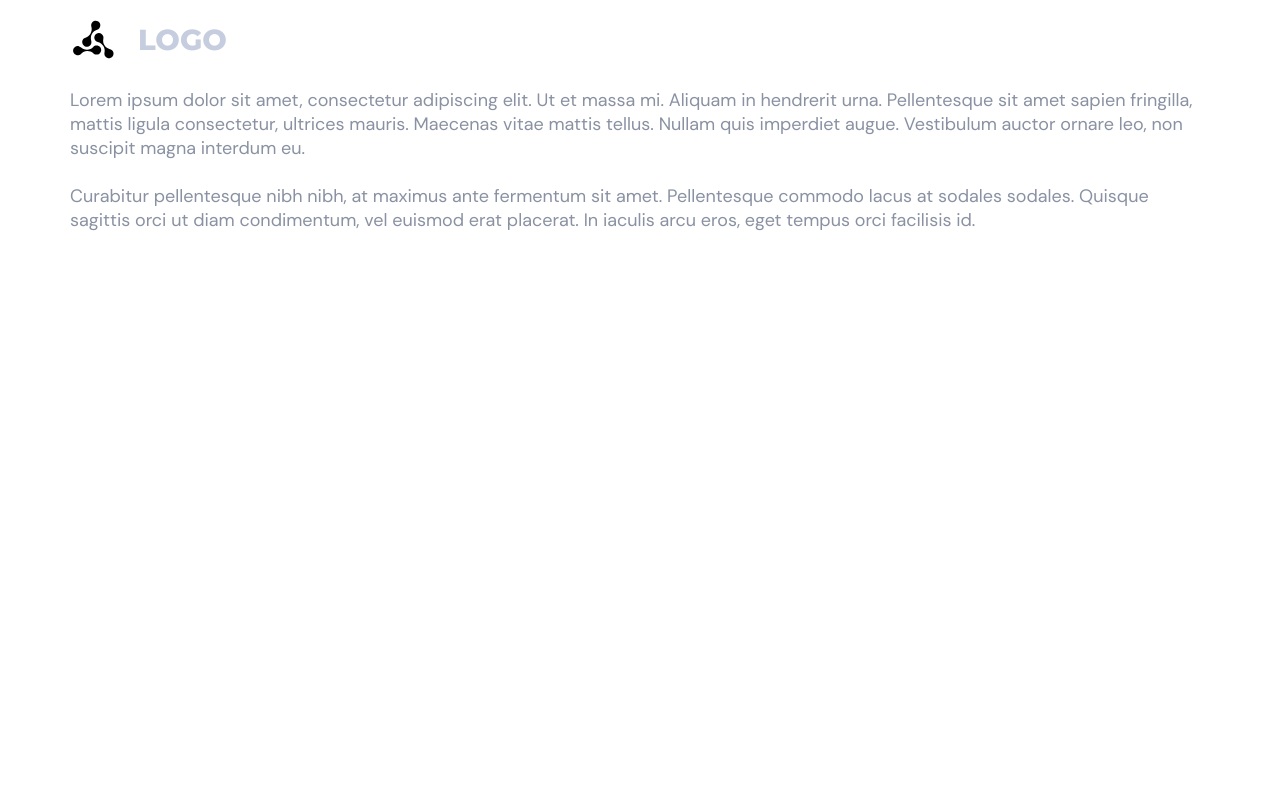
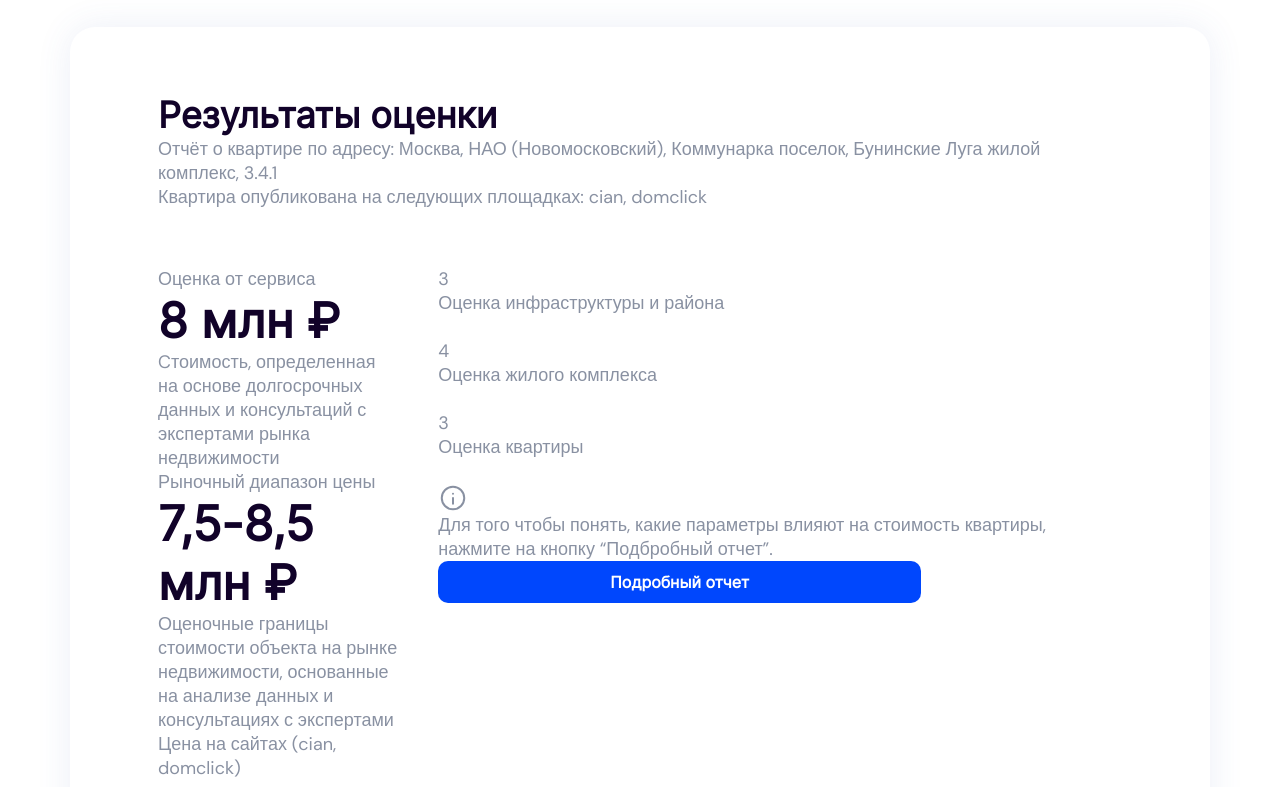
Before and after one commit to LevanovaElena/dvigus-test-task, a React (Create React App) app: page / in a window 1280 px wide. Shown: the part 680-1467 px from the top of the page. Before the commit the page ends 982 px from the top, so only its background shows below. Built offline with nearby package versions, Linux system fonts and the light colour scheme.

Commit message:
added results component

```diff
--- /dev/null
+++ b/src/components/estimation/estimation.component.tsx
@@ -0,0 +1,36 @@
+import React, {useState} from "react";
+
+
+type EstimationProps = {
+    result: number;
+    caption: string;
+    text: string;
+}
+
+const getEstimationColor = (result: number) => {
+    switch (result) {
+        case 4:
+            return 'warning';
+        case 3:
+            return 'success';
+        default:
+            return 'warning';
+    }
+}
+export const Estimation = ({result, caption, text}: EstimationProps): React.JSX.Element => {
+    const [isOpened, setIsOpened] = useState(false);
+    return (
+        <div className="estimation">
+            <header>
+                <div className={`estimation__result ${getEstimationColor}`}>{result}</div>
+                <div className={`estimation__caption `}>{caption}</div>
+                <button className={`estimation__button ${isOpened}`} onClick={()=>setIsOpened(prevState => !prevState)}></button>
+            </header>
+            {isOpened ?
+                <div className='estimation__text'>
+                    <p>{text}</p>
+                </div> : null
+            }
+        </div>
+    );
+}
--- /dev/null
+++ b/src/components/results-item/results-item.component.tsx
@@ -0,0 +1,16 @@
+import React from "react";
+
+type ResultsItemProps = {
+    caption: string;
+    result: string;
+    text: string
+}
+export const ResultsItem = ({caption, result, text}: ResultsItemProps): React.JSX.Element => {
+    return (
+        <div className="results-item">
+            <p>{caption}</p>
+            <h2>{result}</h2>
+            <p>{text}</p>
+        </div>
+    );
+}
--- /dev/null
+++ b/src/components/results/results.component.tsx
@@ -0,0 +1,43 @@
+import React from "react";
+import {Button} from "../button/button.component";
+import {ResultsItem} from "../results-item/results-item.component";
+import City from "../../assets/images/city.jpg";
+import IconInfo from "../../assets/images/icons/information-circle-contained.svg";
+import {Estimation} from "../estimation/estimation.component";
+import {mockEstimations} from "../../mocks/estimations.mock";
+
+
+type ResultsProps = {
+    results?: string;
+}
+export const Results = ({results,}: ResultsProps): React.JSX.Element => {
+    return (
+        <section className="results">
+            <div className="results__header">
+                <h3>Результаты оценки</h3>
+                <p>Отчёт о квартире по адресу: Москва, НАО (Новомосковский), Коммунарка поселок, Бунинские Луга жилой комплекс, 3.4.1</p>
+                <p>Квартира опубликована на следующих площадках: cian, domclick</p>
+            </div>
+            <div className="results__left">
+                <ResultsItem caption='Оценка от сервиса' result='8 млн ₽'
+                             text='Cтоимость, определенная на основе долгосрочных данных и консультаций с экспертами рынка недвижимости'/>
+                <ResultsItem caption='Рыночный диапазон цены' result='7,5-8,5 млн ₽'
+                             text='Оценочные границы стоимости объекта на рынке недвижимости, основанные на анализе данных и консультациях с экспертами'/>
+                <ResultsItem caption='Цена на сайтах (cian, domclick)' result='8,9 млн ₽'
+                             text='Стоимость квартиры, указанная в объявлениях на различных онлайн-ресурсах'/>
+                <img src={City} alt='City'/>
+
+            </div>
+            <div className="results__right">
+                <Estimation result={3} caption={'Оценка инфраструктуры и района'} text={mockEstimations.district}/>
+                <Estimation result={4} caption={'Оценка жилого комплекса'} text={mockEstimations.realty_complex}/>
+                <Estimation result={3} caption={'Оценка квартиры'} text={mockEstimations.flate}/>
+                <div>
+                    <img src={IconInfo} alt={'Information'}/>
+                    <p>Для того чтобы понять, какие параметры влияют на стоимость квартиры, нажмите на кнопку “Подбробный отчет”.</p>
+                </div>
+                <Button caption={'Подробный отчет'} size={'lg'} />
+            </div>
+        </section>
+    );
+}
--- /dev/null
+++ b/src/mocks/estimations.mock.ts
@@ -0,0 +1,6 @@
+export const mockEstimations=    {
+        "id":1,
+        district:"Процесс анализа и оценки доступности и качества различных инфраструктурных объектов, таких как транспортная сеть, медицинские учреждения, торговые центры, образовательные учреждения, культурные и спортивные объекты и другие элементы, которые влияют на комфорт и стоимость жилья в данном районе",
+        realty_complex:"Процесс анализа и оценки доступности и качества различных инфраструктурных объектов, таких как транспортная сеть, медицинские учреждения, торговые центры, образовательные учреждения, культурные и спортивные объекты и другие элементы, которые влияют на комфорт и стоимость жилья в данном районе",
+        flate:"Процесс анализа и оценки доступности и качества различных инфраструктурных объектов, таких как транспортная сеть, медицинские учреждения, торговые центры, образовательные учреждения, культурные и спортивные объекты и другие элементы, которые влияют на комфорт и стоимость жилья в данном районе"
+    }
--- a/src/pages/valuation/valuation.page.tsx
+++ b/src/pages/valuation/valuation.page.tsx
@@ -2,6 +2,7 @@ import React from "react";
 import {InternalLayout} from "../../components/internal-layout/internal-layout.component";
 import {Banner} from "../../components/banner/banner.component";
 import {OptionFiltersFlat} from "../../components/option-filters-flat/option-filters-flat.component";
+import {Results} from "../../components/results/results.component";
 export const PageValuation= (): React.JSX.Element => {
     return (
         <InternalLayout>
@@ -9,6 +10,7 @@ export const PageValuation= (): React.JSX.Element => {
                <Banner>
                    <OptionFiltersFlat/>
                </Banner>
+               <Results/>
            </>
         </InternalLayout>
     );
--- a/src/styles/_main.scss
+++ b/src/styles/_main.scss
@@ -11,6 +11,12 @@ body {
 h1 {
   @include font-bold-inter($font-size: 56px, $font-color: $gray-900);
 }
+h2 {
+  @include font-bold-inter($font-size: 48px, $font-color: $gray-900);
+}
+h3 {
+  @include font-bold-inter($font-size: 36px, $font-color: $gray-900);
+}
 
 .main {
   grid-area: main;
--- /dev/null
+++ b/src/styles/_results.scss
@@ -0,0 +1,31 @@
+.results {
+  display: grid;
+  grid-template-columns: 0.35fr 1fr;
+  grid-template-rows: auto 1fr;
+  gap: 58px 41px;
+  grid-auto-flow: row;
+  grid-template-areas:
+    "results__header results__header"
+    "results__left results__right";
+
+  border-radius: 25px;
+  background: $white;
+
+  box-shadow: 0 0 35px 0 rgba(66, 98, 180, 0.10);
+
+  padding: 66px 88px;
+  margin-top: 86px;
+}
+
+.results__header {
+  grid-area: results__header;
+
+}
+
+.results__left {
+  grid-area: results__left;
+}
+
+.results__right {
+  grid-area: results__right;
+}
--- a/src/styles/index.scss
+++ b/src/styles/index.scss
@@ -11,3 +11,4 @@
 @import "field-filter";
 @import "option-filters";
 @import "input";
+@import "results";
```
